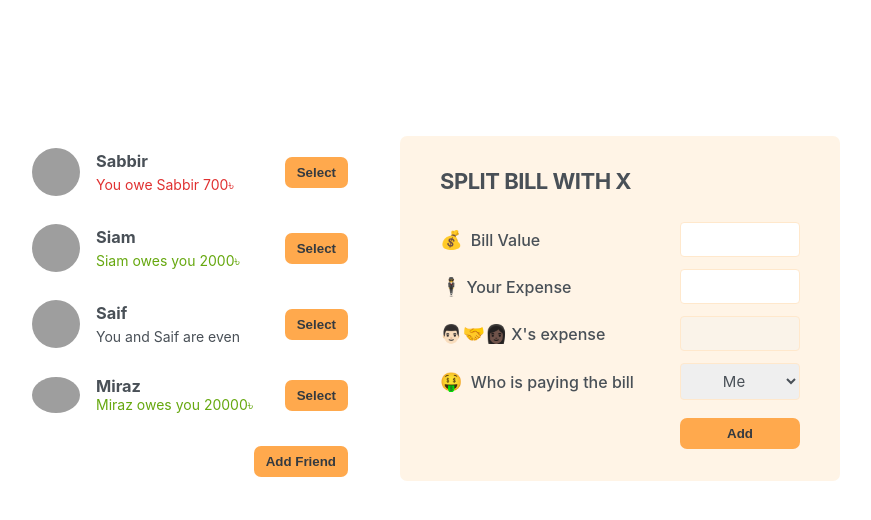
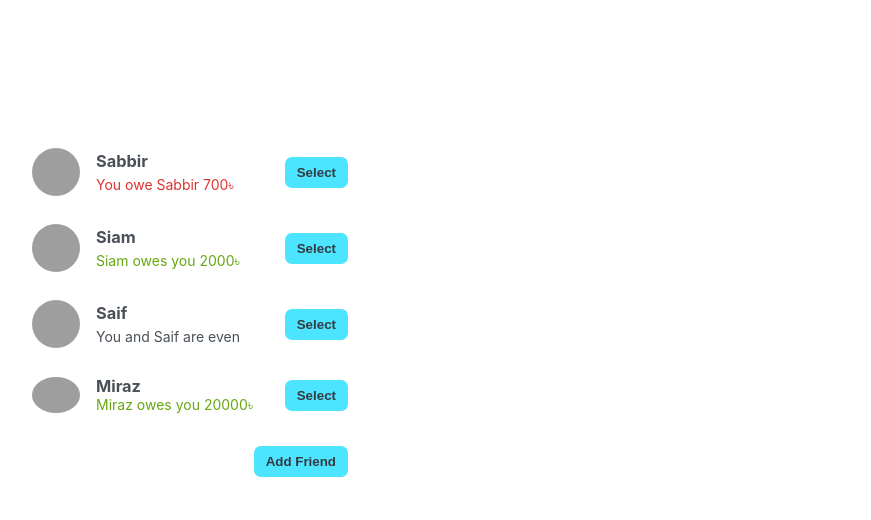
Before and after one commit to maruf1020/eat-n-split, a React (Create React App) app: page / in a window 1280 px wide. Shown: the top 520 px of the page, without its empty margins (210-1081 px from the left). Built offline with nearby package versions, Linux system fonts and the light colour scheme; grey boxes are pictures that could not be loaded.

Commit message:
7️⃣ 100. Selecting a Friend

```diff
--- a/src/App.js
+++ b/src/App.js
@@ -39,6 +39,7 @@ export default function App() {
 
   const [friends, setFriends] = useState(initialFriends);
   const [showAddFriend, setShowAddFriend] = useState(false);
+  const [selectedFriend, setSelectedFriend] = useState(null);
 
   function handleShowAddFriend() {
     setShowAddFriend((curr) => !curr)
@@ -49,31 +50,58 @@ export default function App() {
     setShowAddFriend(false);
   }
 
+  function handleSelectFriend(friend) {
+    setSelectedFriend((curr) => curr?.id === friend.id ? null : friend);
+    setShowAddFriend(false);
+  }
+
   return (
     <div className="app">
       <div className="sidebar">
-        <FriendList friends={friends} />
-        {showAddFriend && <FromAddFriend onAddFriend={handleAddFriend} />}
-        <Button onClick={handleShowAddFriend}>{!showAddFriend ? 'Add Friend' : 'Close'}</Button>
+
+        <FriendList friends={friends}
+          selectedFriend={selectedFriend}
+          onSelectFriend={handleSelectFriend}
+        />
+
+        {showAddFriend &&
+          <FromAddFriend onAddFriend={handleAddFriend} />
+        }
+
+        <Button
+          onClick={handleShowAddFriend}>
+          {!showAddFriend ? 'Add Friend' : 'Close'}
+        </Button>
+
       </div>
-      <FromSplitBill />
+      {selectedFriend &&
+        <FromSplitBill selectedFriend={selectedFriend} />
+      }
     </div>
   )
 }
 
-function FriendList({ friends }) {
+function FriendList({ friends, onSelectFriend, selectedFriend }) {
   return (
     <ul>
       {friends.map((friend) => (
-        <Friend friend={friend} key={friend.id} />
+        <Friend friend={friend}
+          key={friend.id}
+          onSelectFriend={onSelectFriend}
+          selectedFriend={selectedFriend}
+        />
       ))}
     </ul>
   )
 }
 
-function Friend({ friend }) {
+function Friend({ friend, selectedFriend, onSelectFriend }) {
+
+  // const isSelected = selectedFriend?.id === friend.id;
+  const isSelected = selectedFriend && selectedFriend.id === friend.id;
+
   return (
-    <li>
+    <li className={isSelected ? 'selected' : ''}>
       <img src={friend.image} alt={friend.name} />
       <h3>{friend.name}</h3>
 
@@ -87,7 +115,7 @@ function Friend({ friend }) {
         <p>You and {friend.name} are even</p>
       )}
 
-      <Button>Select</Button>
+      <Button onClick={() => onSelectFriend(friend)}>{isSelected ? 'Close' : 'Select'}</Button>
 
     </li>
   )
@@ -126,10 +154,10 @@ function FromAddFriend({ onAddFriend }) {
   )
 }
 
-function FromSplitBill() {
+function FromSplitBill({ selectedFriend }) {
   return (
     <form className="form-split-bill">
-      <h2>Split Bill with X</h2>
+      <h2>Split Bill with {selectedFriend.name}</h2>
 
       <label>💰 Bill Value</label>
       <input type="text" />
@@ -137,13 +165,13 @@ function FromSplitBill() {
       <label>🕴️Your Expense</label>
       <input type="text" />
 
-      <label>👨🏻‍🤝‍👩🏿X's expense</label>
+      <label>👨🏻‍🤝‍👩🏿{selectedFriend.name}'s expense</label>
       <input disabled type="text" />
 
       <label>🤑 Who is paying the bill</label>
       <select>
         <option>Me</option>
-        <option>X</option>
+        <option>{selectedFriend.name}</option>
       </select>
 
       <Button>Add</Button>
--- a/src/index.css
+++ b/src/index.css
@@ -1,8 +1,8 @@
 :root {
-  --color-lightest: #fff4e6;
-  --color-light: #ffe8cc;
-  --color-medium: #ffa94d;
-  --color-dark: #ff922b;
+  --color-lightest: #e6f3ff;
+  --color-light: #ccf7ff;
+  --color-medium: #4de4ff;
+  --color-dark: #2b99ff;
 }
 
 * {
@@ -94,7 +94,7 @@ body {
   grid-column: 3;
 }
 
-.sidebar > .button {
+.sidebar>.button {
   float: right;
   margin-right: 1.2rem;
 }
@@ -122,6 +122,7 @@ form {
   margin-bottom: 1.6rem;
   padding: 1.2rem;
 }
+
 .form-split-bill {
   grid-template-columns: 1fr 12rem;
   padding: 3.2rem 4rem;
```
